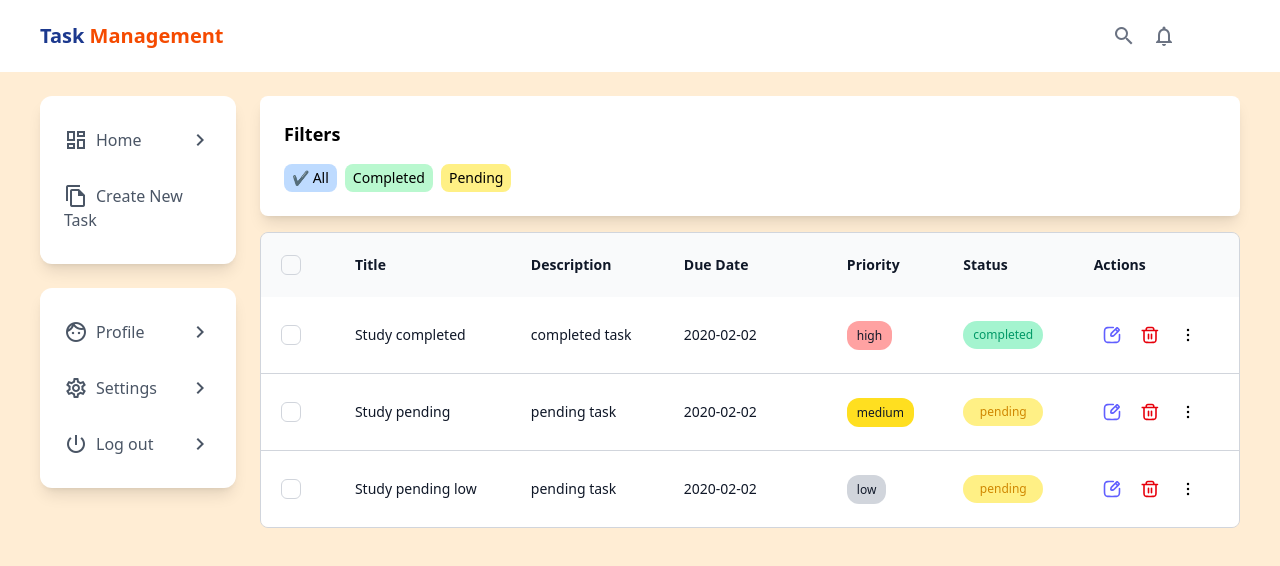
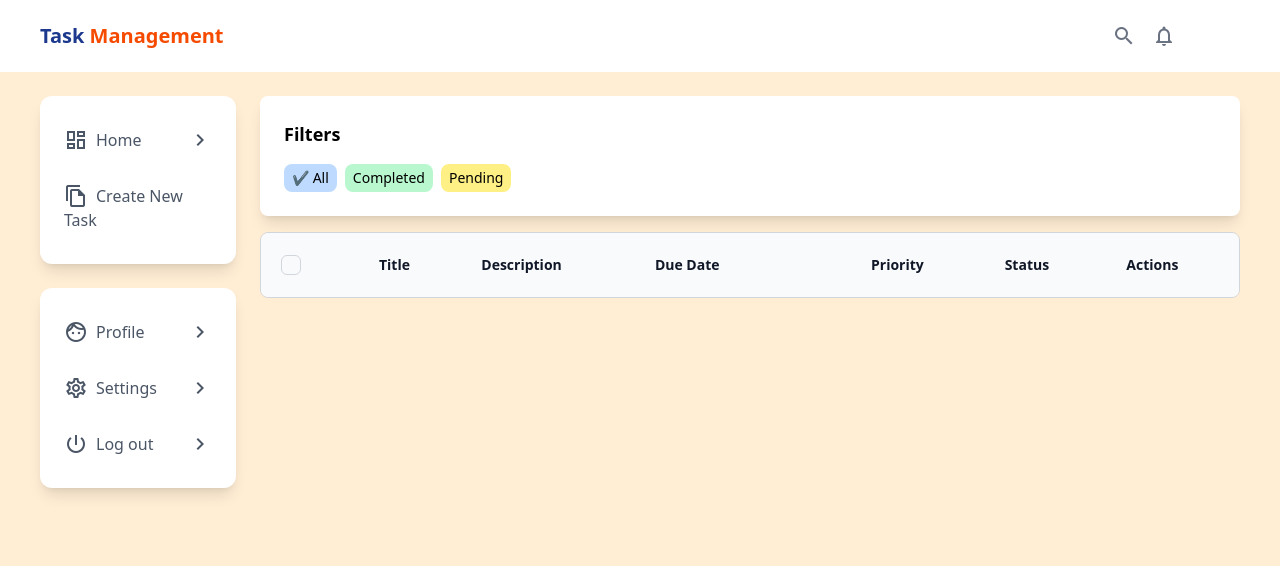
Before and after one commit to programminglives/Task-Management, a Next.js app: page / in a window 1280 px wide. Shown: the top 566 px of the page. Built offline with nearby package versions, Linux system fonts and the light colour scheme.

Commit message:
list task from localstorage and delete

```diff
--- a/src/app/page.tsx
+++ b/src/app/page.tsx
@@ -1,36 +1,27 @@
 "use client"
-import {useState} from "react";
+import {useState, useEffect} from "react";
 import {Priority, Status} from "@/globals/types";
+import {Task} from "@/app/task/types";
 
 export default function Home() {
-
+    const [tasks, setTasks] = useState<Task[]>([]);
     const [statusFilter, setStatusFilter] = useState("all");
 
-    const tasks = [
-        {
-            title: "Study completed",
-            description: "completed task",
-            due_date: "2020-02-02",
-            priority: Priority.HIGH,
-            status: Status.COMPLETED,
-        },
-        {
-            title: "Study pending",
-            description: "pending task",
-            due_date: "2020-02-02",
-            priority: Priority.MEDIUM,
-            status: Status.PENDING,
-        },
-        {
-            title: "Study pending low",
-            description: "pending task",
-            due_date: "2020-02-02",
-            priority: Priority.LOW,
-            status: Status.PENDING,
-        },
-    ]
+    useEffect(() => {
+        setTasks(JSON.parse(localStorage.getItem("tasks") ?? '[]'));
+    }, [])
 
-    const filteredTasks = tasks.filter((task) => (task.status == statusFilter || statusFilter == "all"))
+    const filteredTasks = tasks.filter((task: Task) => (task.status == statusFilter || statusFilter == "all"))
+
+    const handleDeleteEvent = (event: React.MouseEvent<HTMLButtonElement>) => {
+        event.preventDefault();
+        if (confirm("Are you sure you want to delete this task?")) {
+            const idToDelete = event.currentTarget.getAttribute("data-id")
+            const remainingTasks = tasks.filter((task: Task) => (task.id !== idToDelete))
+            localStorage.setItem("tasks", JSON.stringify(remainingTasks));
+            setTasks(remainingTasks);
+        }
+    }
 
     return (
         <>
@@ -92,7 +83,7 @@ export default function Home() {
                                     </thead>
                                     <tbody className="divide-y divide-gray-300 ">
                                     {
-                                        filteredTasks.map((task, index) => (
+                                        filteredTasks.map((task: Task, index: number) => (
                                             <tr className="bg-white transition-all duration-500 hover:bg-gray-50"
                                                 key={index}>
                                                 <td className="">
@@ -112,23 +103,23 @@ export default function Home() {
                                                 </td>
                                                 <td className="p-5 whitespace-nowrap text-sm leading-6 font-medium text-gray-900">
                                             <span
-                                                className={"rounded-xl px-2.5 py-1.5 text-xs font-medium "+
-                                                (task.priority == Priority.HIGH ? 'bg-red-300' : task.priority == Priority.MEDIUM ? 'bg-yellow-300' : 'bg-gray-300')}
+                                                className={"rounded-xl px-2.5 py-1.5 text-xs font-medium " +
+                                                    (task.priority == Priority.HIGH ? 'bg-red-300' : task.priority == Priority.MEDIUM ? 'bg-yellow-300' : 'bg-gray-300')}
                                             >
                                                 {task.priority}
                                             </span>
                                                 </td>
                                                 <td className="p-5 whitespace-nowrap text-sm leading-6 font-medium text-gray-900">
                                                     <div
-                                                        className={"py-1.5 px-2.5 rounded-full flex justify-center w-20 items-center gap-1 "+(task.status == Status.COMPLETED ? 'bg-emerald-200' : 'bg-yellow-200')}>
-                                                        <p className={"font-medium text-xs "+ (task.status == Status.COMPLETED ? 'text-emerald-600' : 'text-yellow-600')}>
+                                                        className={"py-1.5 px-2.5 rounded-full flex justify-center w-20 items-center gap-1 " + (task.status == Status.COMPLETED ? 'bg-emerald-200' : 'bg-yellow-200')}>
+                                                        <p className={"font-medium text-xs " + (task.status == Status.COMPLETED ? 'text-emerald-600' : 'text-yellow-600')}>
                                                             {task.status}
                                                         </p>
                                                     </div>
                                                 </td>
                                                 <td className="flex p-5 items-center gap-0.5">
                                                     <button
-                                                        className="p-2  rounded-full bg-white group transition-all duration-500 hover:bg-indigo-600 flex item-center">
+                                                        className="p-2  rounded-full bg-white group transition-all duration-500 hover:bg-indigo-600 flex center cursor-pointer">
                                                         <svg className="cursor-pointer" width="20" height="20"
                                                              viewBox="0 0 20 20"
                                                              fill="none" xmlns="http://www.w3.org/2000/svg">
@@ -137,8 +128,8 @@ export default function Home() {
                                                                   fill="#818CF8"></path>
                                                         </svg>
                                                     </button>
-                                                    <button
-                                                        className="p-2 rounded-full bg-white group transition-all duration-500 hover:bg-red-600 flex item-center">
+                                                    <button data-id={task.id} onClick={handleDeleteEvent}
+                                                            className="p-2 rounded-full bg-white group transition-all duration-500 hover:bg-red-600 flex item-center cursor-pointer">
                                                         <svg className="" width="20" height="20" viewBox="0 0 20 20"
                                                              fill="none"
                                                              xmlns="http://www.w3.org/2000/svg">
@@ -148,7 +139,7 @@ export default function Home() {
                                                         </svg>
                                                     </button>
                                                     <button
-                                                        className="p-2 rounded-full bg-white group transition-all duration-500 hover:bg-black flex item-center">
+                                                        className="p-2 rounded-full bg-white group transition-all duration-500 hover:bg-black flex center cursor-pointer">
                                                         <svg width="20" height="20" viewBox="0 0 20 20" fill="none"
                                                              xmlns="http://www.w3.org/2000/svg">
                                                             <path className="stroke-black group-hover:stroke-white"
```
